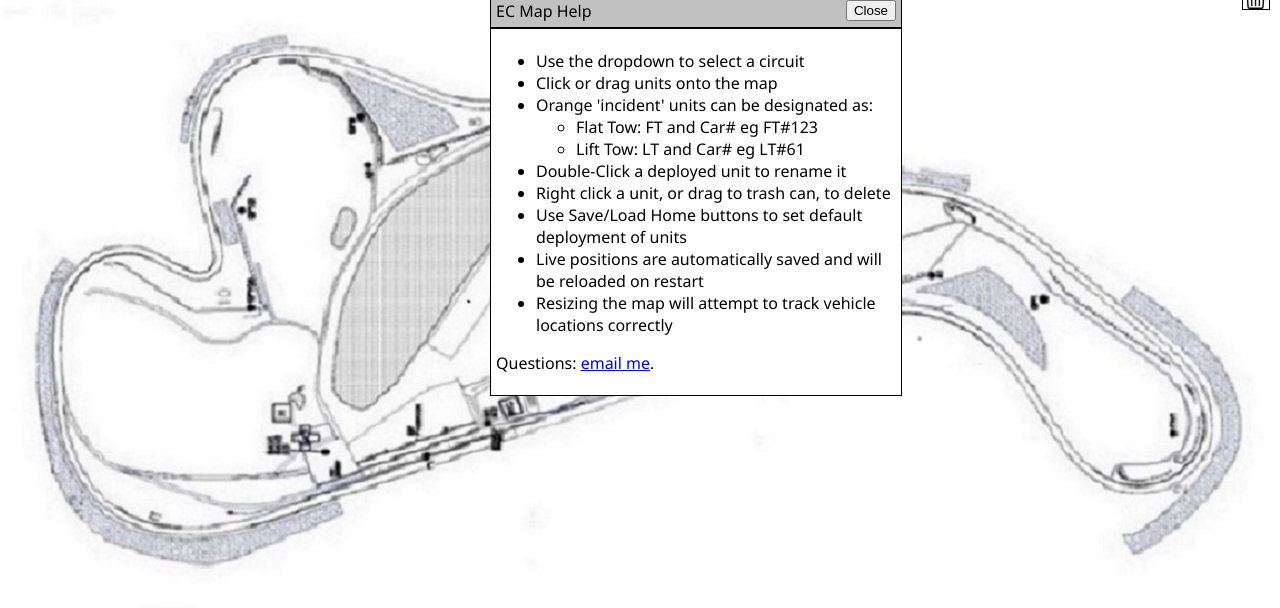
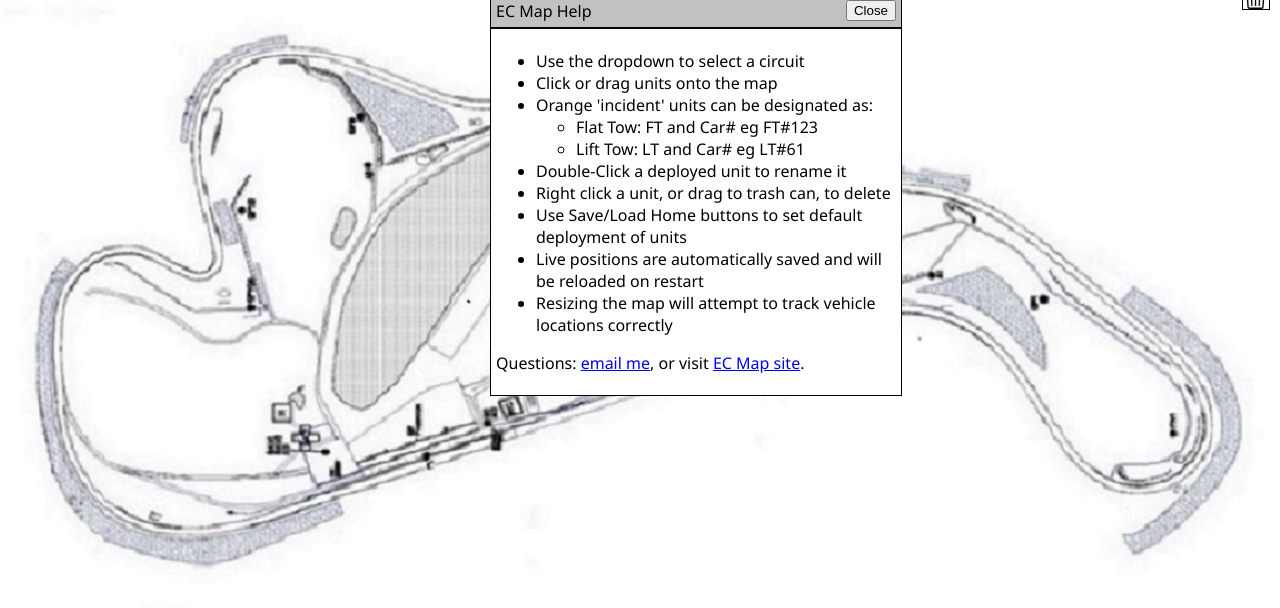
Before and after one commit to Offbeatmammal/ec_map, a plain HTML site: page ec_map.html in a window 1280 px wide. Both pictures are taken after a click on the element "HELP". Shown: the part 56-664 px from the top of the page. Drawn offline with Linux system fonts and the light colour scheme.

Commit message:
readme and minor code formatting

```diff
--- a/ec_map.html
+++ b/ec_map.html
@@ -45,7 +45,7 @@
         <li>Live positions are automatically saved and will be reloaded on restart</li>
         <li>Resizing the map will attempt to track vehicle locations correctly</li>
         </ul>
-        <p>Questions: <a href="mailto:offbeatmammal@gmail.com?subject=EC Map">email me</a>.</p>
+        <p>Questions: <a href="mailto:offbeatmammal@gmail.com?subject=EC Map">email me</a>, or visit <a href="https://github.com/Offbeatmammal/ec_map">EC Map site</a>.</p>
         </div>
 <script>
 
@@ -202,11 +202,13 @@ function add_vehicle(vehicle, img, x,y, clr="") {
         event.stopPropagation()
         del($(this))
     })
+
     $("#v"+vehicles).on("dblclick", function(event){
         event.preventDefault()
         event.stopPropagation()
         rename($(this).attr('id'))
     })
+
     $("#v"+vehicles).on("doubletap", function(event){
         event.preventDefault()
         event.stopPropagation()
@@ -214,8 +216,6 @@ $("#v"+vehicles).on("doubletap", function(event){
     })
 
 }
-
-
 
 function name_unique(new_name) {
     if (new_name == null) {
```
Also changed, not shown: 1 other file. Lines whose indentation alone changed are shown as unchanged.
